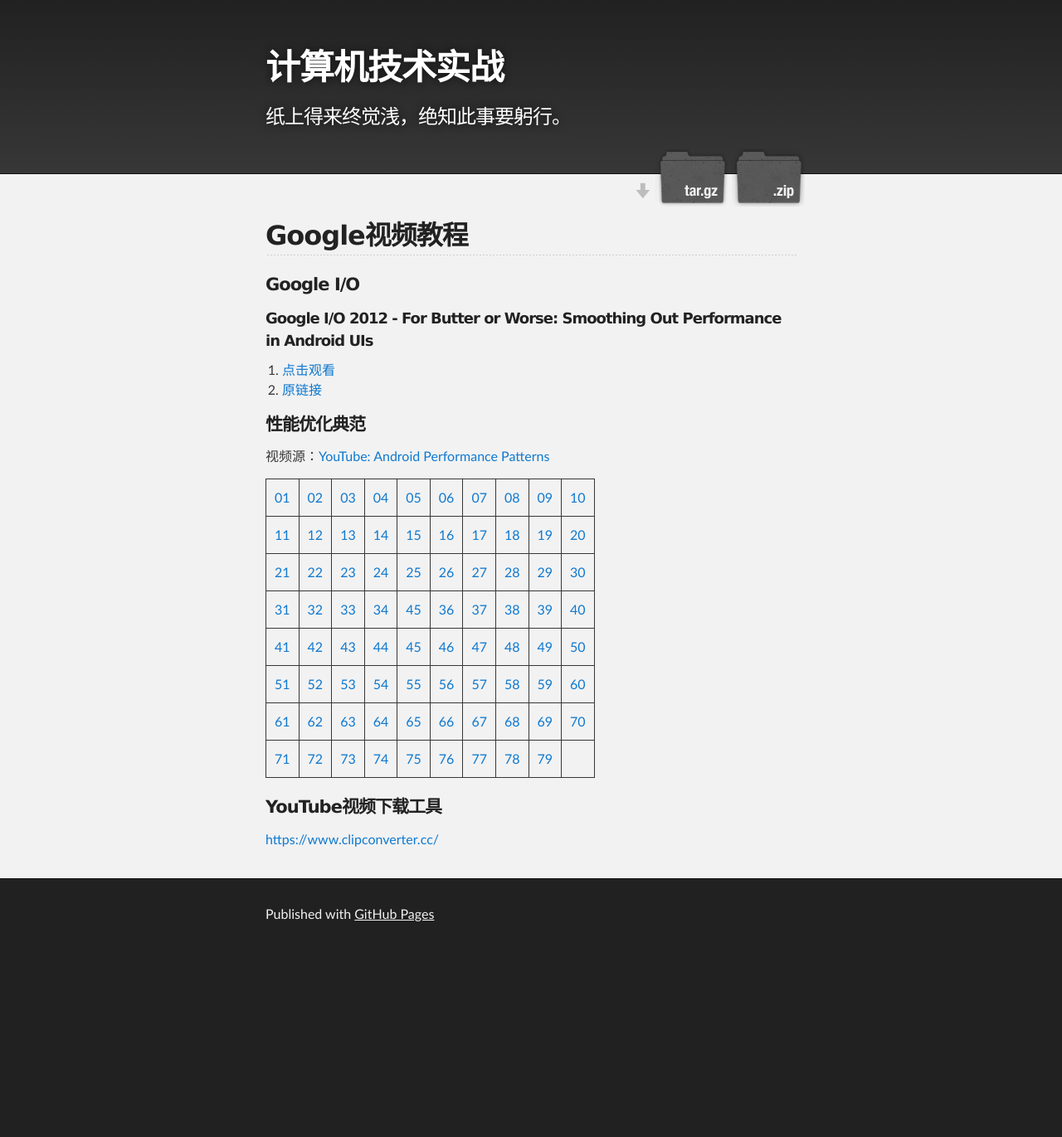
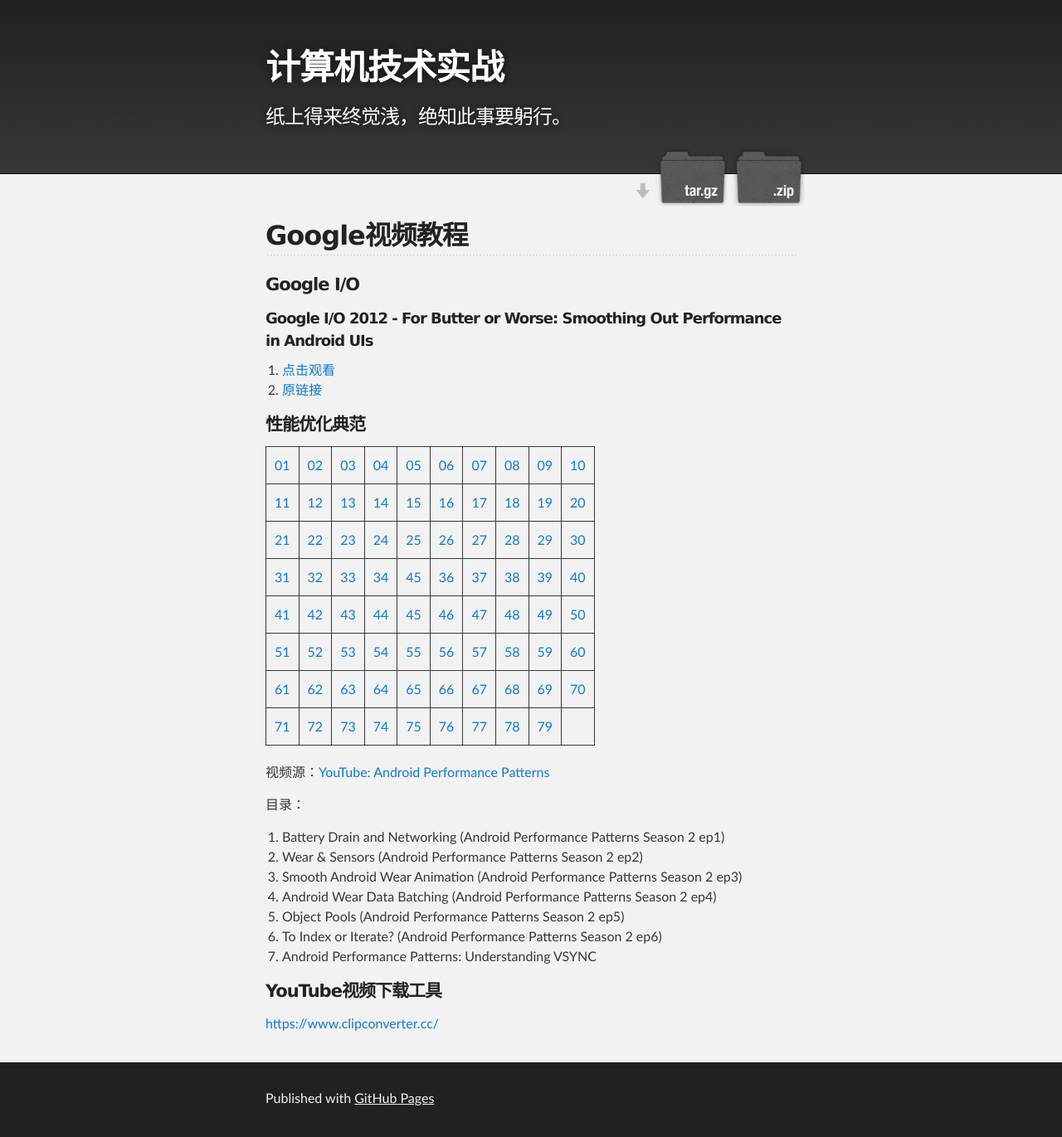
Before and after one commit to mwping/mwping.github.io, a Jekyll site: the page built from android/google-video.md, in a window 1280 px wide. Shown: the whole page at 83% size. Built offline with Jekyll 4.4.1, drawn with Linux system fonts in a browser that asks for light colours; our own code applies the rules of GitHub Pages for plain Markdown files; before the commit the page ends 1149 px from its top, so only the background shows below that.

Commit message:
补充部分索引

```diff
--- a/android/google-video.md
+++ b/android/google-video.md
@@ -109,6 +107,18 @@
     </tr>
 </table>
 
+视频源：[YouTube: Android Performance Patterns](https://www.youtube.com/playlist?list=PLWz5rJ2EKKc9CBxr3BVjPTPoDPLdPIFCE)
+
+目录：
+
+1. Battery Drain and Networking (Android Performance Patterns Season 2 ep1)
+2. Wear & Sensors (Android Performance Patterns Season 2 ep2)
+3. Smooth Android Wear Animation (Android Performance Patterns Season 2 ep3)
+4. Android Wear Data Batching (Android Performance Patterns Season 2 ep4)
+5. Object Pools (Android Performance Patterns Season 2 ep5)
+6. To Index or Iterate? (Android Performance Patterns Season 2 ep6)
+78. Android Performance Patterns: Understanding VSYNC
+
 #### YouTube视频下载工具
 
 [https://www.clipconverter.cc/](https://www.clipconverter.cc/)
```
Also changed, not shown: other parts of android/google-video.md (+0 -2 lines).
